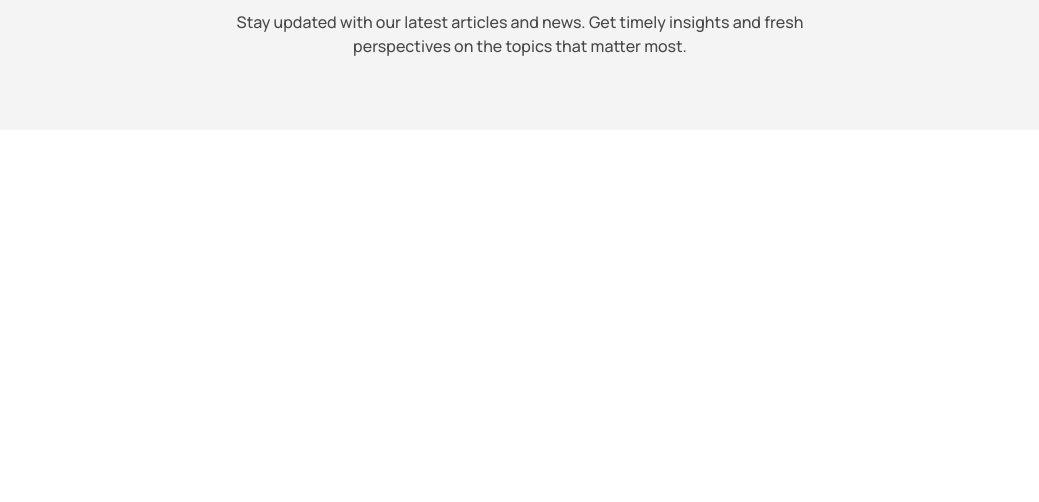
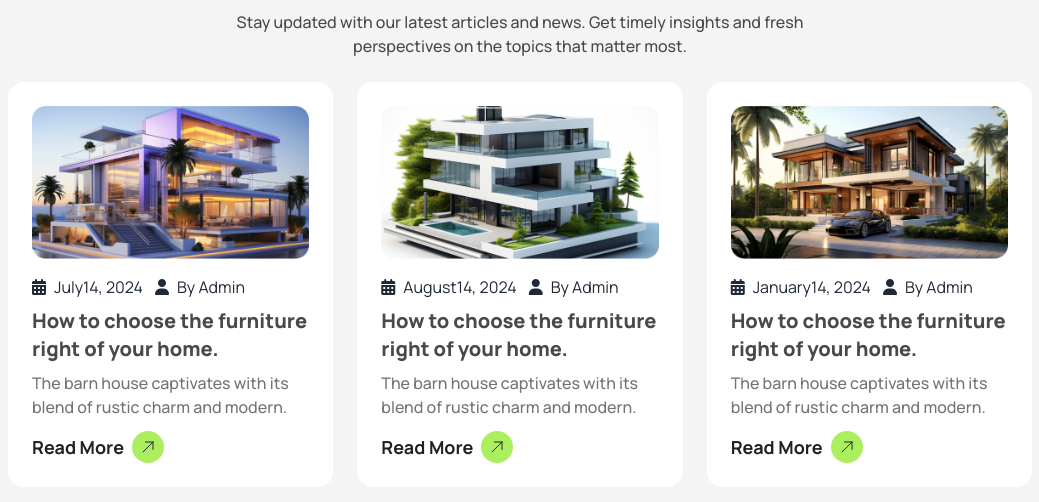
Before and after one commit to tainurrahaman/Order-to-design-home, a plain HTML site: page index.html in a window 1280 px wide. Shown: the part 150-652 px from the top of the page, without its empty margins (120-1159 px from the left). Drawn offline with nearby package versions, Linux system fonts and the light colour scheme.

Commit message:
add 3 article in news and article section

```diff
--- a/index.html
+++ b/index.html
@@ -500,6 +500,125 @@
             and fresh perspectives on the topics that matter most.
           </p>
         </div>
+        <div class="flex gap-6">
+          <div class="p-6 bg-white rounded-2xl">
+            <img src="assets/article1.png" alt="" />
+            <div class="flex my-auto mx-0 space-x-3 mt-4 mb-2">
+              <div class="flex mx-0 my-auto gap-2 justify-center items-center">
+                <i class="fa-solid fa-calendar-days"></i>
+                <p>July14, 2024</p>
+              </div>
+              <div class="flex mx-0 my-auto gap-2 justify-center items-center">
+                <i class="fa-solid fa-user"></i>
+                <p>By Admin</p>
+              </div>
+            </div>
+            <h3 class="font-extrabold text-[#494949] text-xl">
+              How to choose the furniture right of your home.
+            </h3>
+            <p class="font-medium text-[#737373] text-base mt-2 mb-3">
+              The barn house captivates with its blend of rustic charm and
+              modern.
+            </p>
+            <div class="flex space-x-2 rounded-[32px]">
+              <button class="font-bold text-[#212121] text-[18px] mx-0 my-auto">
+                Read More
+              </button>
+              <svg
+                xmlns="http://www.w3.org/2000/svg"
+                fill="none"
+                viewBox="0 0 24 24"
+                stroke-width="1.5"
+                stroke="currentColor"
+                class="size-6 bg-[#ABEF5F] mx-0 my-auto rounded-full h-8 w-8 p-2"
+              >
+                <path
+                  stroke-linecap="round"
+                  stroke-linejoin="round"
+                  d="m4.5 19.5 15-15m0 0H8.25m11.25 0v11.25"
+                />
+              </svg>
+            </div>
+          </div>
+          <div class="p-6 bg-white rounded-2xl">
+            <img src="assets/article2.png" alt="" />
+            <div class="flex my-auto mx-0 space-x-3 mt-4 mb-2">
+              <div class="flex mx-0 my-auto gap-2 justify-center items-center">
+                <i class="fa-solid fa-calendar-days"></i>
+                <p>August14, 2024</p>
+              </div>
+              <div class="flex mx-0 my-auto gap-2 justify-center items-center">
+                <i class="fa-solid fa-user"></i>
+                <p>By Admin</p>
+              </div>
+            </div>
+            <h3 class="font-extrabold text-[#494949] text-xl">
+              How to choose the furniture right of your home.
+            </h3>
+            <p class="font-medium text-[#737373] text-base mt-2 mb-3">
+              The barn house captivates with its blend of rustic charm and
+              modern.
+            </p>
+            <div class="flex space-x-2 rounded-[32px]">
+              <button class="font-bold text-[#212121] text-[18px] mx-0 my-auto">
+                Read More
+              </button>
+              <svg
+                xmlns="http://www.w3.org/2000/svg"
+                fill="none"
+                viewBox="0 0 24 24"
+                stroke-width="1.5"
+                stroke="currentColor"
+                class="size-6 bg-[#ABEF5F] mx-0 my-auto rounded-full h-8 w-8 p-2"
+              >
+                <path
+                  stroke-linecap="round"
+                  stroke-linejoin="round"
+                  d="m4.5 19.5 15-15m0 0H8.25m11.25 0v11.25"
+                />
+              </svg>
+            </div>
+          </div>
+          <div class="p-6 bg-white rounded-2xl">
+            <img src="assets/article3.png" alt="" />
+            <div class="flex my-auto mx-0 space-x-3 mt-4 mb-2">
+              <div class="flex mx-0 my-auto gap-2 justify-center items-center">
+                <i class="fa-solid fa-calendar-days"></i>
+                <p>January14, 2024</p>
+              </div>
+              <div class="flex mx-0 my-auto gap-2 justify-center items-center">
+                <i class="fa-solid fa-user"></i>
+                <p>By Admin</p>
+              </div>
+            </div>
+            <h3 class="font-extrabold text-[#494949] text-xl">
+              How to choose the furniture right of your home.
+            </h3>
+            <p class="font-medium text-[#737373] text-base mt-2 mb-3">
+              The barn house captivates with its blend of rustic charm and
+              modern.
+            </p>
+            <div class="flex space-x-2 rounded-[32px]">
+              <button class="font-bold text-[#212121] text-[18px] mx-0 my-auto">
+                Read More
+              </button>
+              <svg
+                xmlns="http://www.w3.org/2000/svg"
+                fill="none"
+                viewBox="0 0 24 24"
+                stroke-width="1.5"
+                stroke="currentColor"
+                class="size-6 bg-[#ABEF5F] mx-0 my-auto rounded-full h-8 w-8 p-2"
+              >
+                <path
+                  stroke-linecap="round"
+                  stroke-linejoin="round"
+                  d="m4.5 19.5 15-15m0 0H8.25m11.25 0v11.25"
+                />
+              </svg>
+            </div>
+          </div>
+        </div>
       </section>
     </main>
     <footer></footer>
```
